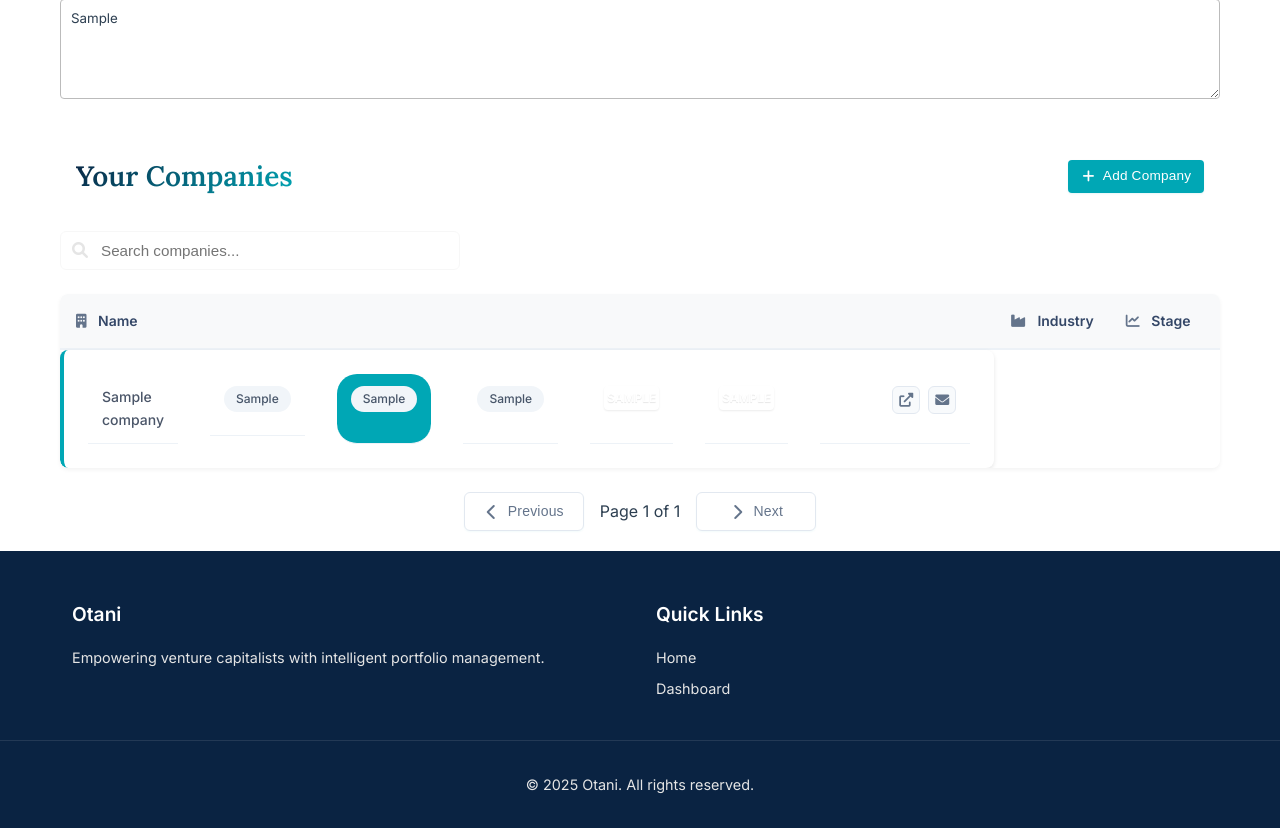
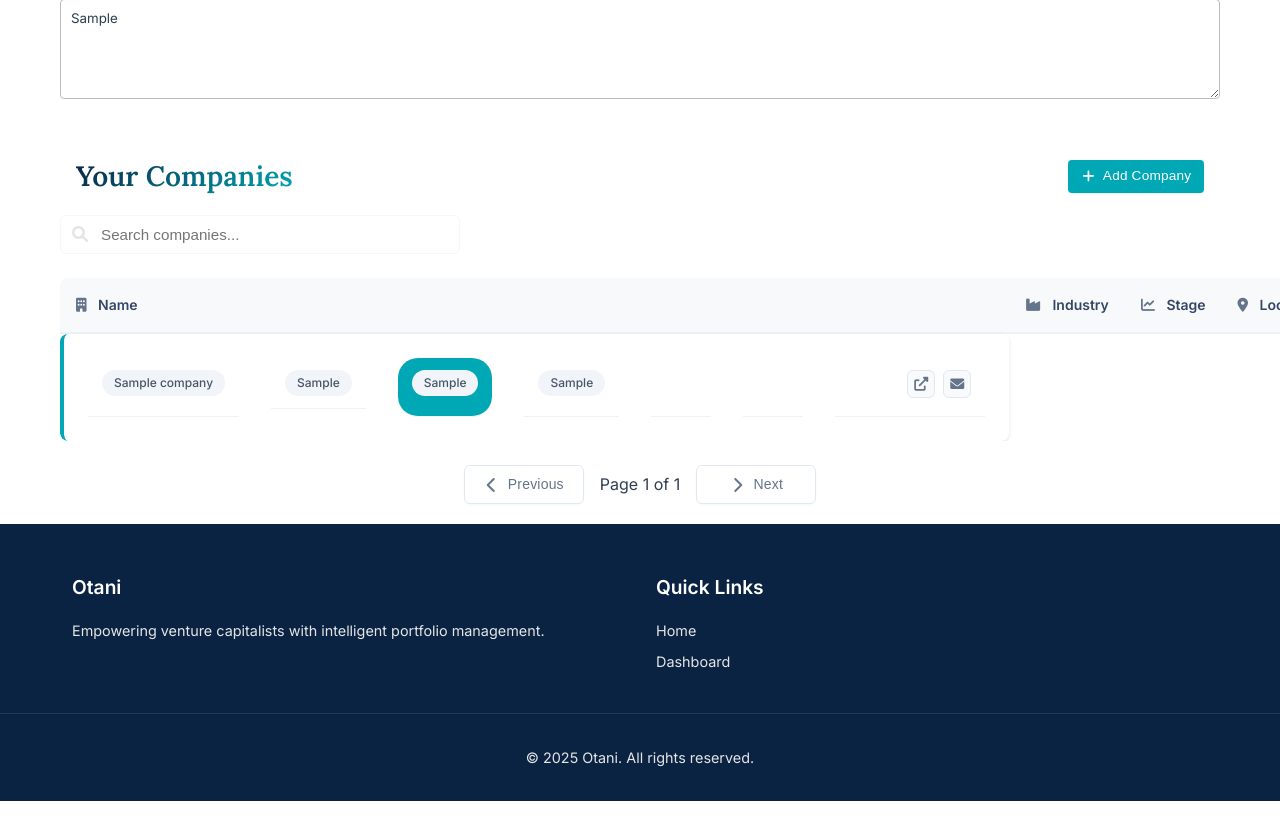
Before and after one commit to sfburrito/otani, a Flask app: page /dashboard in a window 1280 px wide; the page is wider, and only the part inside the window is pictured. Shown: the part 313-1141 px from the top of that part. After the commit the page ends 1114 px from the top of that part, so only its background shows below. Run offline with Flask 3, Linux system fonts and the light colour scheme; a user stored in the database is signed in; tables that the repository leaves empty hold one stand-in row (values such as "Sample post").

Commit message:
Fix styling issues: - Add table-badge to company name - Remove duplicate stage styles - Center action buttons - Fix vertical alignment

```diff
--- a/static/css/dashboard.css
+++ b/static/css/dashboard.css
@@ -70,6 +70,7 @@
     border-bottom: 1px solid #edf2f7 !important;
     color: #4a5568 !important;
     font-size: 0.875rem !important;
+    vertical-align: middle !important;
 }
 
 /* Badge Styles */
@@ -86,8 +87,12 @@
 }
 
 /* Action Buttons */
+.dashboard-container .companies-table .company-actions {
+    text-align: center !important;
+}
+
 .dashboard-container .companies-table .table-actions {
-    display: flex !important;
+    display: inline-flex !important;
     gap: 0.5rem !important;
     justify-content: center !important;
 }
@@ -114,200 +119,6 @@
 }
 
 .dashboard-container .companies-table .action-btn i {
-    font-size: 0.875rem !important;
-}
-
-/* Rating Badges */
-.rating-badge {
-    display: inline-flex;
-    align-items: center;
-    width: 55px;
-    height: 28px;
-    border-radius: 4px;
-    padding: 4px 6px;
-    font-weight: 600;
-    font-size: 14px;
-    color: white;
-    text-shadow: 0 1px 1px rgba(0, 0, 0, 0.1);
-    box-shadow: 0 1px 2px rgba(0, 0, 0, 0.08);
-    transition: transform 0.2s ease;
-    justify-content: center;
-}
-
-.rating-badge:hover {
-    transform: scale(1.05);
-}
-
-/* Rating Colors - Pastel Palette */
-.rating-badge.a {
-    background-color: #7AC17D;
-    background-image: linear-gradient(135deg, #7AC17D, #68B56B);
-}
-
-.rating-badge.b {
-    background-color: #97CD91;
-    background-image: linear-gradient(135deg, #97CD91, #89C183);
-}
-
-.rating-badge.c {
-    background-color: #FFD175;
-    background-image: linear-gradient(135deg, #FFD175, #FFC861);
-}
-
-.rating-badge.d {
-    background-color: #FF9B7D;
-    background-image: linear-gradient(135deg, #FF9B7D, #FF8A68);
-}
-
-.rating-badge.f {
-    background-color: #FF8A8A;
-    background-image: linear-gradient(135deg, #FF8A8A, #FF7575);
-}
-
-/* Companies Section Styles */
-.dashboard-container .companies-section {
-    margin-top: 2rem;
-}
-
-.dashboard-container .table-responsive {
-    overflow-x: auto;
-    margin: 1rem 0;
-    border-radius: 8px;
-    box-shadow: 0 2px 4px rgba(0, 0, 0, 0.05);
-    background: white;
-}
-
-.dashboard-container .companies-table {
-    width: 100%;
-    border-collapse: separate;
-    border-spacing: 0;
-    margin: 0;
-}
-
-.dashboard-container .companies-table thead th {
-    background: #f8f9fa;
-    color: #344767;
-    font-weight: 600;
-    padding: 0.875rem;
-    text-align: left;
-    border-bottom: 2px solid #edf2f7;
-    white-space: nowrap;
-    font-size: 0.875rem;
-}
-
-.dashboard-container .companies-table thead th i {
-    margin-right: 0.5rem;
-    color: #64748b;
-    font-size: 0.875rem;
-}
-
-.dashboard-container .companies-table tbody tr {
-    transition: all 0.2s ease;
-}
-
-.dashboard-container .companies-table tbody tr:nth-child(even) {
-    background-color: #fafbfc;
-}
-
-.dashboard-container .companies-table tbody tr:hover {
-    background-color: #f1f4f8;
-}
-
-.dashboard-container .companies-table td {
-    padding: 0.75rem 0.875rem;
-    border-bottom: 1px solid #edf2f7;
-    color: #4a5568;
-    vertical-align: middle;
-    font-size: 0.875rem;
-}
-
-.dashboard-container .companies-table td:first-child {
-    font-weight: 500;
-    color: #2d3748;
-    font-size: 0.875rem;
-}
-
-/* Badge styles */
-.dashboard-container .table-badge {
-    display: inline-flex !important;
-    align-items: center !important;
-    padding: 0.25rem 0.75rem !important;
-    border-radius: 20px !important;
-    font-size: 0.75rem !important;
-    font-weight: 500 !important;
-    line-height: 1.5 !important;
-    text-align: center !important;
-    white-space: nowrap !important;
-    background: #f1f5f9 !important;
-    color: #475569 !important;
-}
-
-/* Rating badges */
-.dashboard-container .rating-badge,
-.dashboard-container .otani-rating-badge {
-    display: inline-flex !important;
-    align-items: center !important;
-    justify-content: center !important;
-    min-width: 32px !important;
-    height: 24px !important;
-    padding: 0 0.5rem !important;
-    border-radius: 4px !important;
-    font-size: 0.75rem !important;
-    font-weight: 600 !important;
-    color: white !important;
-    text-align: center !important;
-}
-
-/* Rating colors */
-.dashboard-container .rating-badge.rating-a,
-.dashboard-container .rating-badge.otani-rating-a {
-    background-color: #22c55e !important;
-}
-
-.dashboard-container .rating-badge.rating-b,
-.dashboard-container .rating-badge.otani-rating-b {
-    background-color: #3b82f6 !important;
-}
-
-.dashboard-container .rating-badge.rating-c,
-.dashboard-container .rating-badge.otani-rating-c {
-    background-color: #f59e0b !important;
-}
-
-.dashboard-container .rating-badge.rating-d,
-.dashboard-container .rating-badge.otani-rating-d {
-    background-color: #ef4444 !important;
-}
-
-/* Actions column styling */
-.dashboard-container .table-actions {
-    display: flex !important;
-    gap: 0.5rem !important;
-    justify-content: center !important;
-}
-
-.dashboard-container .action-btn {
-    display: inline-flex !important;
-    align-items: center !important;
-    justify-content: center !important;
-    width: 28px !important;
-    height: 28px !important;
-    border-radius: 6px !important;
-    background: #f8fafc !important;
-    border: 1px solid #e2e8f0 !important;
-    color: #64748b !important;
-    cursor: pointer !important;
-    transition: all 0.2s ease !important;
-    padding: 0 !important;
-    text-decoration: none !important;
-}
-
-.dashboard-container .action-btn:hover {
-    background: #edf2f7 !important;
-    color: #2d3748 !important;
-}
-
-.dashboard-container .action-btn i {
     font-size: 0.875rem !important;
 }
 
--- a/static/js/dashboard.js
+++ b/static/js/dashboard.js
@@ -81,7 +81,9 @@
 
             // Create row content
             const rowContent = `
-                <td class="company-name">${company.name || ''}</td>
+                <td class="company-name">
+                    <span class="table-badge">${company.name || ''}</span>
+                </td>
                 <td class="company-industry">
                     <span class="table-badge">${company.industry || ''}</span>
                 </td>
@@ -97,7 +99,7 @@
                 <td class="company-rating text-center">
                     <span class="rating-badge rating-${(company.rating || '').toLowerCase()}">${company.rating || ''}</span>
                 </td>
-                <td class="company-actions">
+                <td class="company-actions text-center">
                     <div class="table-actions">
                         ${company.website ? `
                             <a href="${company.website}"
```
